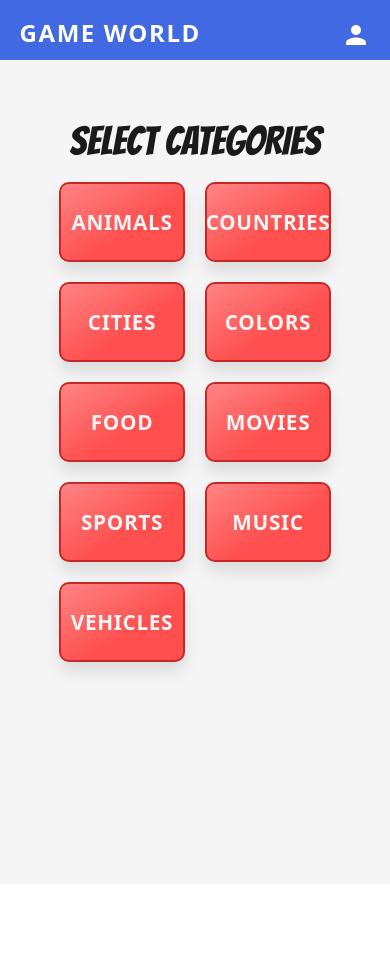
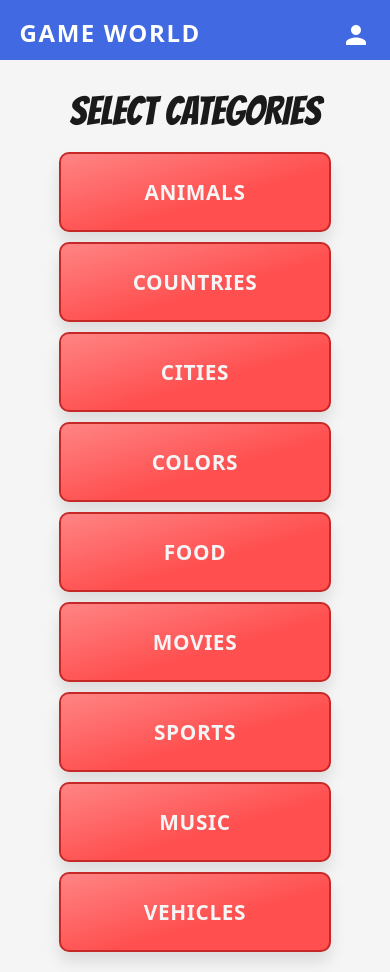
Before and after one commit to joseph-johnson27001/game-world, a Vue app: page /word-scramble/categories in a window 390 px wide. Before the commit the page ends 884 px from the top, so only its background shows below. Built offline with nearby package versions, Linux system fonts and the light colour scheme; a web font is replaced by a local one.

Commit message:
Responsiveness

```diff
--- a/src/App.vue
+++ b/src/App.vue
@@ -80,4 +80,10 @@ h1 {
   pointer-events: none;
   z-index: 1;
 }
+
+@media (max-width: 480px) {
+  main {
+    margin-top: 10px;
+  }
+}
 </style>
--- a/src/components/GameCard.vue
+++ b/src/components/GameCard.vue
@@ -67,8 +67,15 @@ export default {
 
 @media (max-width: 480px) {
   .game-card {
-    width: 150px;
-    height: 150px;
+    max-width: 150px;
+    max-height: 150px;
+  }
+}
+
+@media (max-width: 320px) {
+  .game-card {
+    max-width: 250px;
+    max-height: 250px;
   }
 }
 </style>
--- a/src/views/GameSelection.vue
+++ b/src/views/GameSelection.vue
@@ -111,4 +111,10 @@ export default {
     grid-template-columns: repeat(2, 1fr);
   }
 }
+
+@media (max-width: 320px) {
+  .game-list {
+    grid-template-columns: 1fr;
+  }
+}
 </style>
--- a/src/views/WordScramble/WordScrambleCategories.vue
+++ b/src/views/WordScramble/WordScrambleCategories.vue
@@ -74,7 +74,7 @@ export default {
 .category-list {
   display: grid;
   grid-template-columns: 1fr 1fr;
-  gap: 20px;
+  gap: 10px;
 }
 
 .start-game-button {
@@ -105,4 +105,10 @@ export default {
 .start-game-button:active {
   transform: scale(0.98);
 }
+
+@media (max-width: 480px) {
+  .category-list {
+    grid-template-columns: 1fr;
+  }
+}
 </style>
```
